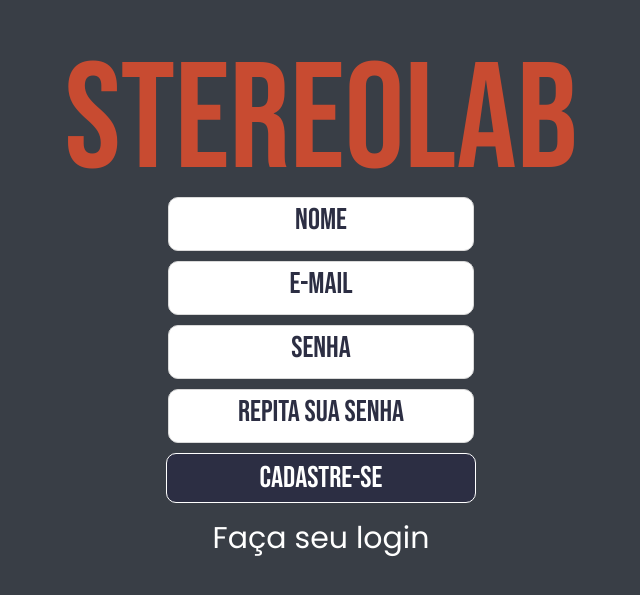
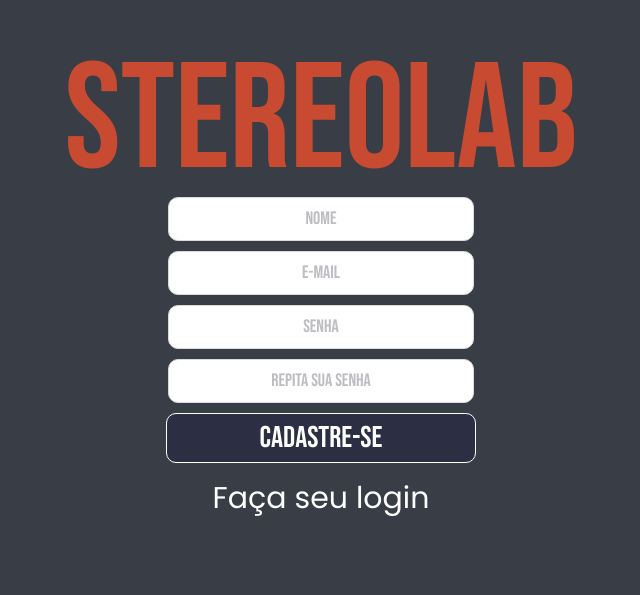
Before and after one commit to rirum/database-stereolab-frontend, a React (Vite) app: page /cadastro in a window 1280 px wide. Shown: the part 113-708 px from the top of the page, without its empty margins (319-959 px from the left). Built offline with nearby package versions, Linux system fonts and the light colour scheme.

Commit message:
feat: basic menu

```diff
--- a/package.json
+++ b/package.json
@@ -13,6 +13,7 @@
   "dependencies": {
     "react": "^18.2.0",
     "react-dom": "^18.2.0",
+    "react-icons": "^4.9.0",
     "react-router-dom": "^6.11.2",
     "styled-components": "^5.3.11",
     "vue-router": "^4.2.2"
--- a/src/components/Menu.tsx
+++ b/src/components/Menu.tsx
@@ -1,6 +1,32 @@
-export default function Menu(){
-    return(
+import styled from 'styled-components'
+import { Link } from 'react-router-dom'
+
+export default function Menu() {
+    return (
         <>
+            <ol>
+                <Link to="/database">
+                    <MenuItem>Database</MenuItem>
+                </Link>
+                <Link to="/meu-carro">
+                    <MenuItem>Meu Carro</MenuItem>
+                </Link>
+                <Link to="/busca">
+                    <MenuItem>Busca</MenuItem>
+                </Link>
+                <Link to="/manuais">
+                    <MenuItem>Manuais</MenuItem>
+                </Link>
+                <Link to="/contato">
+                    <MenuItem>Contato</MenuItem>
+                </Link>
+            </ol>
         </>
     )
 }
+
+const MenuItem = styled.li`
+    font-family: 'Bebas Neue', sans-serif;
+    color: #eee;
+    font-size: 45px;
+`
--- a/src/pages/Cadastro.tsx
+++ b/src/pages/Cadastro.tsx
@@ -1,56 +1,61 @@
-import Logo from "../components/Logo";
-import styled from "styled-components";
-import { Link } from 'react-router-dom';
+import Logo from '../components/Logo'
+import styled from 'styled-components'
+import { Link } from 'react-router-dom'
 
-export default function Cadastro(){
-    return(
+export default function Cadastro() {
+    return (
         <>
-        <Logo/>
+            <Logo />
             <ContainerForm>
                 <form>
                     <input placeholder="nome" type="name" required />
                     <input placeholder="e-mail" type="email" required />
                     <input placeholder="senha" type="password" required />
-                <input placeholder="repita sua senha" type="password" required />
+                    <input
+                        placeholder="repita sua senha"
+                        type="password"
+                        required
+                    />
                     <button>Cadastre-se</button>
                 </form>
                 <ContainerLink>
-            <Link to='/cadastro' style={{textDecoration:'none'}}><p>Faça seu login</p></Link>
+                    <Link to="/login" style={{ textDecoration: 'none' }}>
+                        <p>Faça seu login</p>
+                    </Link>
                 </ContainerLink>
-
             </ContainerForm>
         </>
     )
 }
 
-
 const ContainerForm = styled.div`
-    form{
+    form {
         display: flex;
         flex-direction: column;
         justify-content: center;
         align-items: center;
     }
-    input{
+    input {
         width: 300px;
-        height: 50px;
+        height: 40px;
         margin-bottom: 10px;
         border-radius: 10px;
-        border: 1px solid #D9D9D9;
-        ::placeholder{
+        border: 1px solid #d9d9d9;
+        ::placeholder {
             font-family: 'Bebas Neue', sans-serif;
-            font-size: 30px;
-            color: #2C2E43;
+            margin-top: 10px;
+            font-size: 18px;
+            color: #bdbdc2;
             text-align: center;
         }
     }
-    button{
+    button {
         width: 310px;
         height: 50px;
         margin-bottom: 10px;
         border-radius: 10px;
         border: 1px solid white;
-        background-color:#2C2E43;
+        background-color: #2c2e43;
         box-shadow: none;
         font-family: 'Bebas Neue', sans-serif;
         font-size: 30px;
@@ -59,11 +64,10 @@ const ContainerForm = styled.div`
 `
 const ContainerLink = styled.div`
     margin-top: 10px;
-    p{
+    p {
         font-family: 'Poppins';
         color: white;
         font-size: 30px;
         text-align: center;
     }
-
 `
--- a/src/pages/Contato.tsx
+++ b/src/pages/Contato.tsx
@@ -1,6 +1,12 @@
-export default function Contato(){
-    return(
+import styled from 'styled-components'
+import Logo from '../components/Logo'
+import Menu from '../components/Menu'
+
+export default function Contato() {
+    return (
         <>
+            <Logo />
+            <Menu />
         </>
     )
 }
--- a/src/pages/Login.tsx
+++ b/src/pages/Login.tsx
@@ -1,11 +1,11 @@
-import Logo from "../components/Logo";
-import styled from "styled-components";
-import { Link } from 'react-router-dom';
+import Logo from '../components/Logo'
+import styled from 'styled-components'
+import { Link } from 'react-router-dom'
 
-export default function Login(){
-    return(
+export default function Login() {
+    return (
         <>
-        <Logo/>
+            <Logo />
             <ContainerForm>
                 <form>
                     <input placeholder="e-mail" type="email" required />
@@ -13,42 +13,41 @@ export default function Login(){
                     <button>Login</button>
                 </form>
                 <ContainerLink>
-            <Link to='/cadastro' style={{textDecoration:'none'}}><p>Cadastre-se</p></Link>
+                    <Link to="/cadastro" style={{ textDecoration: 'none' }}>
+                        <p>Cadastre-se</p>
+                    </Link>
                 </ContainerLink>
-
             </ContainerForm>
         </>
     )
 }
 
-
 const ContainerForm = styled.div`
-    form{
+    form {
         display: flex;
         flex-direction: column;
-        justify-content: center;
-        align-items: center;
     }
-    input{
+    input {
         width: 300px;
-        height: 50px;
+        height: 40px;
         margin-bottom: 10px;
         border-radius: 10px;
-        border: 1px solid #D9D9D9;
-        ::placeholder{
+        border: 1px solid #d9d9d9;
+        ::placeholder {
             font-family: 'Bebas Neue', sans-serif;
-            font-size: 30px;
-            color: #2C2E43;
+            font-size: 18px;
+            color: #bdbdc2;
             text-align: center;
+            padding: 10px;
         }
     }
-    button{
+    button {
         width: 310px;
         height: 50px;
         margin-bottom: 10px;
         border-radius: 10px;
         border: 1px solid white;
-        background-color:#2C2E43;
+        background-color: #2c2e43;
         box-shadow: none;
         font-family: 'Bebas Neue', sans-serif;
         font-size: 30px;
@@ -57,11 +56,10 @@ const ContainerForm = styled.div`
 `
 const ContainerLink = styled.div`
     margin-top: 10px;
-    p{
+    p {
         font-family: 'Poppins';
         color: white;
         font-size: 30px;
         text-align: center;
     }
-
 `
```
Also changed, not shown: 1 other file (tests, documents, lock files or other folders). Lines whose indentation alone changed are shown as unchanged.
